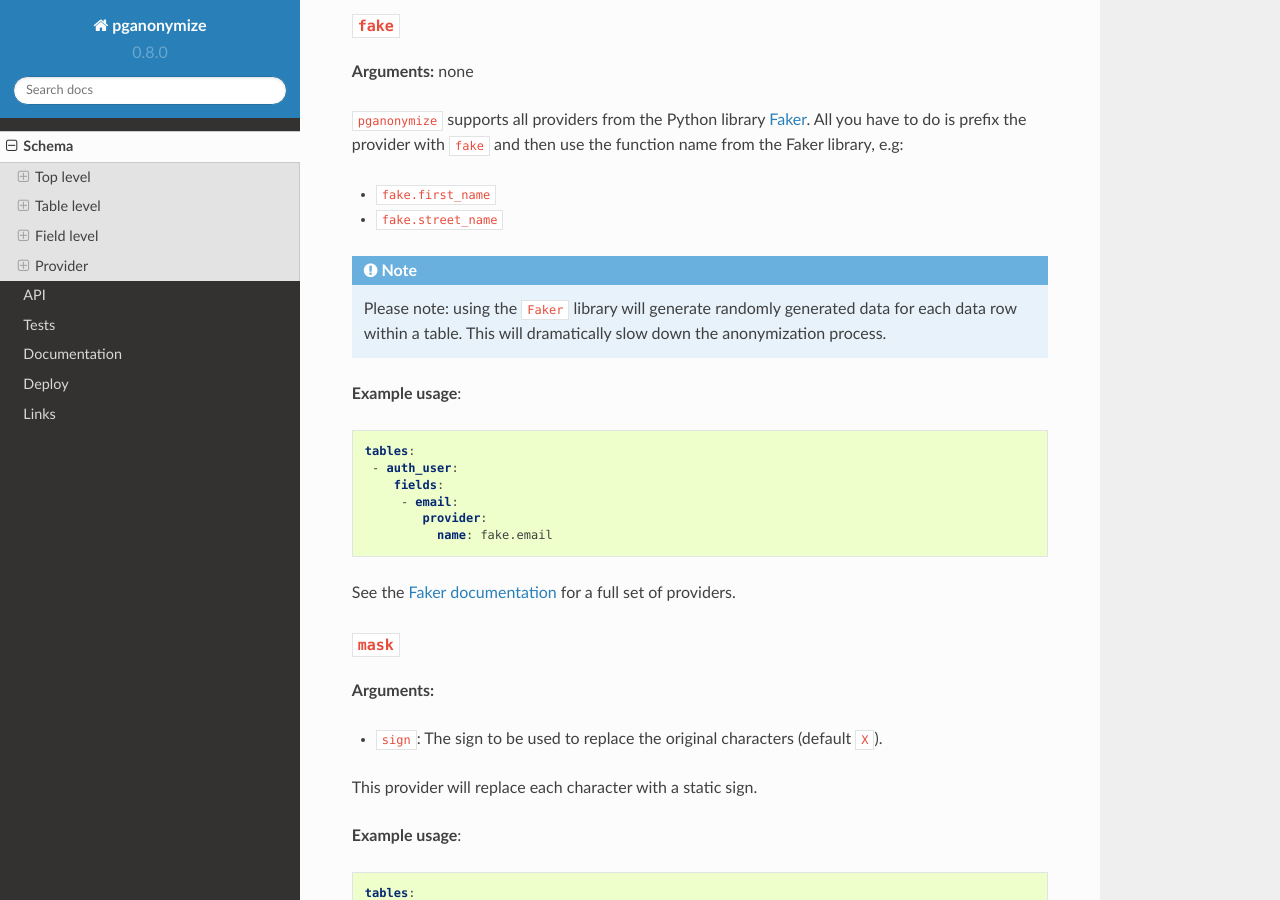
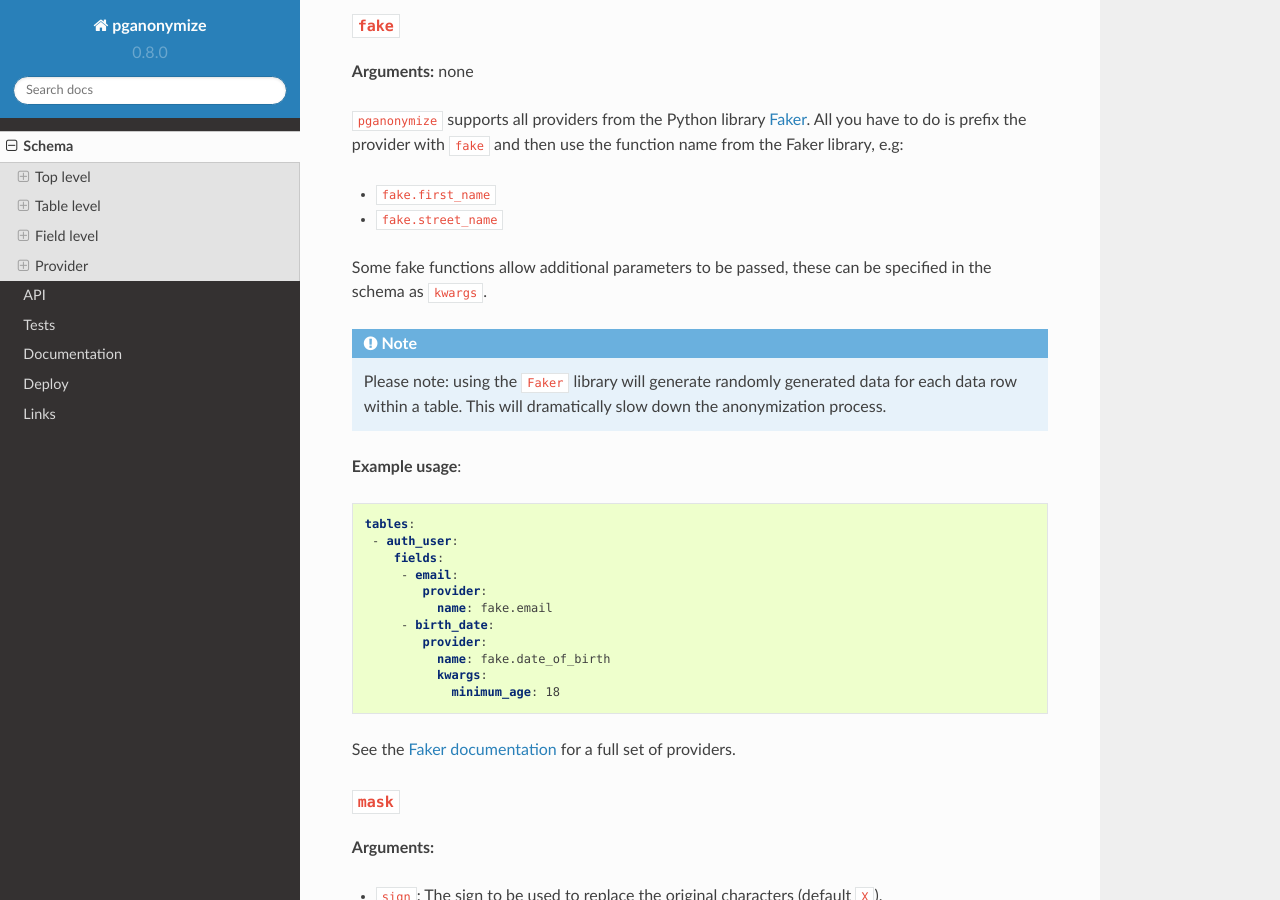
Before and after one commit to rheinwerk-verlag/pganonymize, a Sphinx documentation site: the page built from docs/schema.rst, in a window 1280 px wide and 900 px high, scrolled down 5177 px. Built offline with Sphinx 7.4.7 and the Read the Docs theme 2.0.0, drawn with Linux system fonts in a browser that asks for light colours.

Commit message:
Pass kwargs through to faker functions from schema

```diff
--- a/docs/schema.rst
+++ b/docs/schema.rst
@@ -272,6 +272,9 @@ The ``clear`` provider will set a database field to ``null``.
 * ``fake.first_name``
 * ``fake.street_name``
 
+Some fake functions allow additional parameters to be passed, these can be specified in
+the schema as ``kwargs``.
+
 .. note::
    Please note: using the ``Faker`` library will generate randomly generated data for each data row
    within a table. This will dramatically slow down the anonymization process.
@@ -286,8 +289,14 @@ The ``clear`` provider will set a database field to ``null``.
          - email:
             provider:
               name: fake.email
+         - birth_date:
+            provider:
+              name: fake.date_of_birth
+              kwargs:
+                minimum_age: 18
 
 See the `Faker documentation`_ for a full set of providers.
+
 
 ``mask``
 ~~~~~~~~
```
Also changed, not shown: 2 other files.
